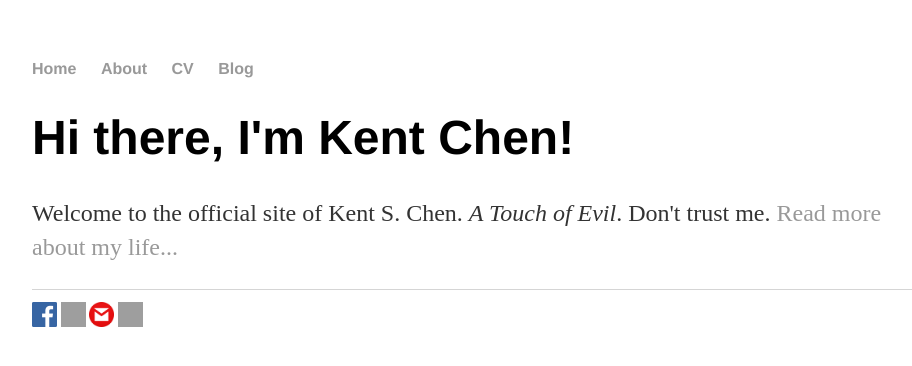
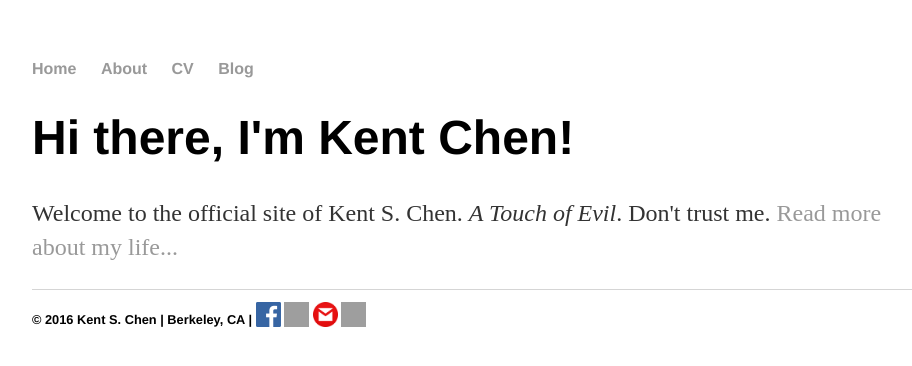
Before and after one commit to kentschen/kentschen.github.io, a Jekyll site: the page built from index.html, in a window 1280 px wide. Shown: the top 366 px of the page, without its empty margins (160-1072 px from the left). Built offline with Jekyll 4.4.1, drawn with Linux system fonts in a browser that asks for light colours; grey boxes are pictures that could not be loaded.

Commit message:
homepage edits

```diff
--- a/_layouts/default.html
+++ b/_layouts/default.html
@@ -25,7 +25,11 @@
 
   <footer>
    <ul>
-
+   &copy; 2016
+   Kent S. Chen
+   <span>|<span>
+   Berkeley, CA
+   <span>|<span>
    <a href="https://www.facebook.com/kent.chen414"><img align="absbottom"
 	   src="/files/facebook.jpg" width="25" height="25"/></a>
    <a href="http://www.linkedin.com/in/kentschen"><img align="absbottom"
```
